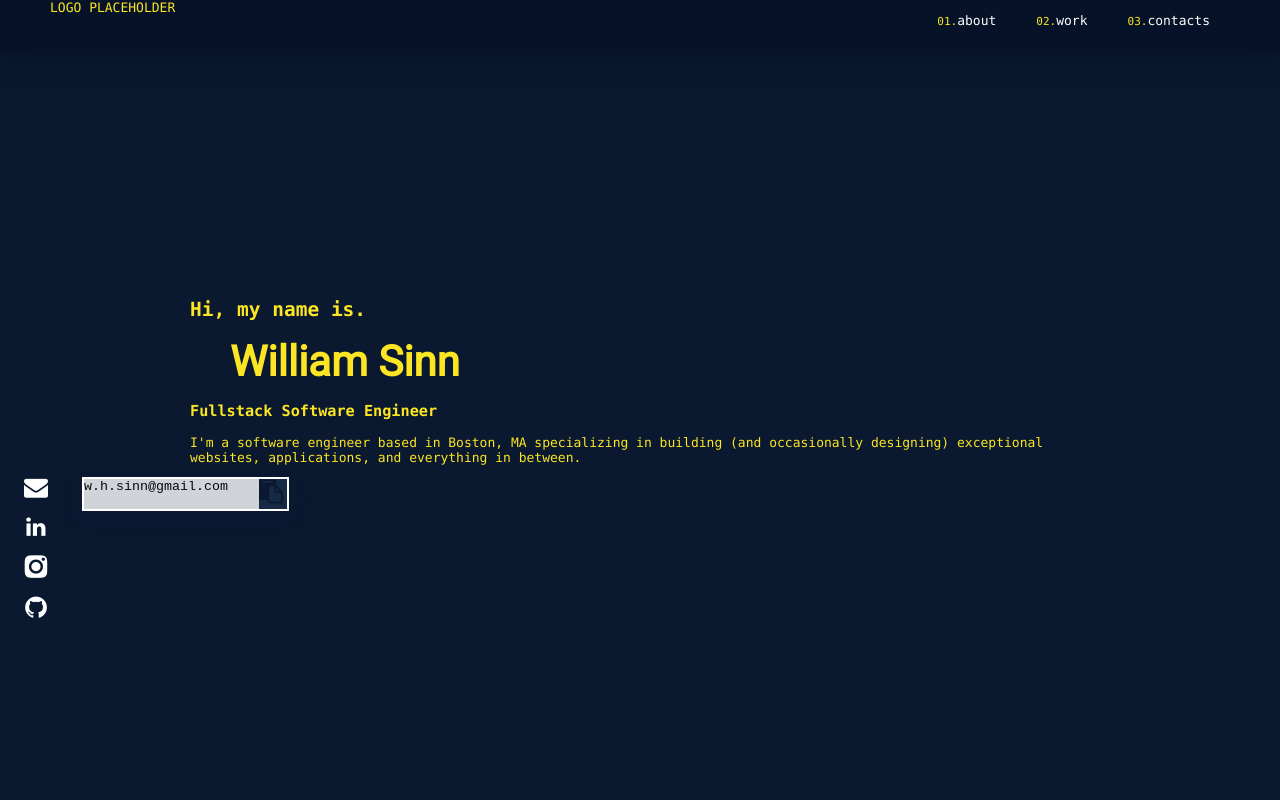
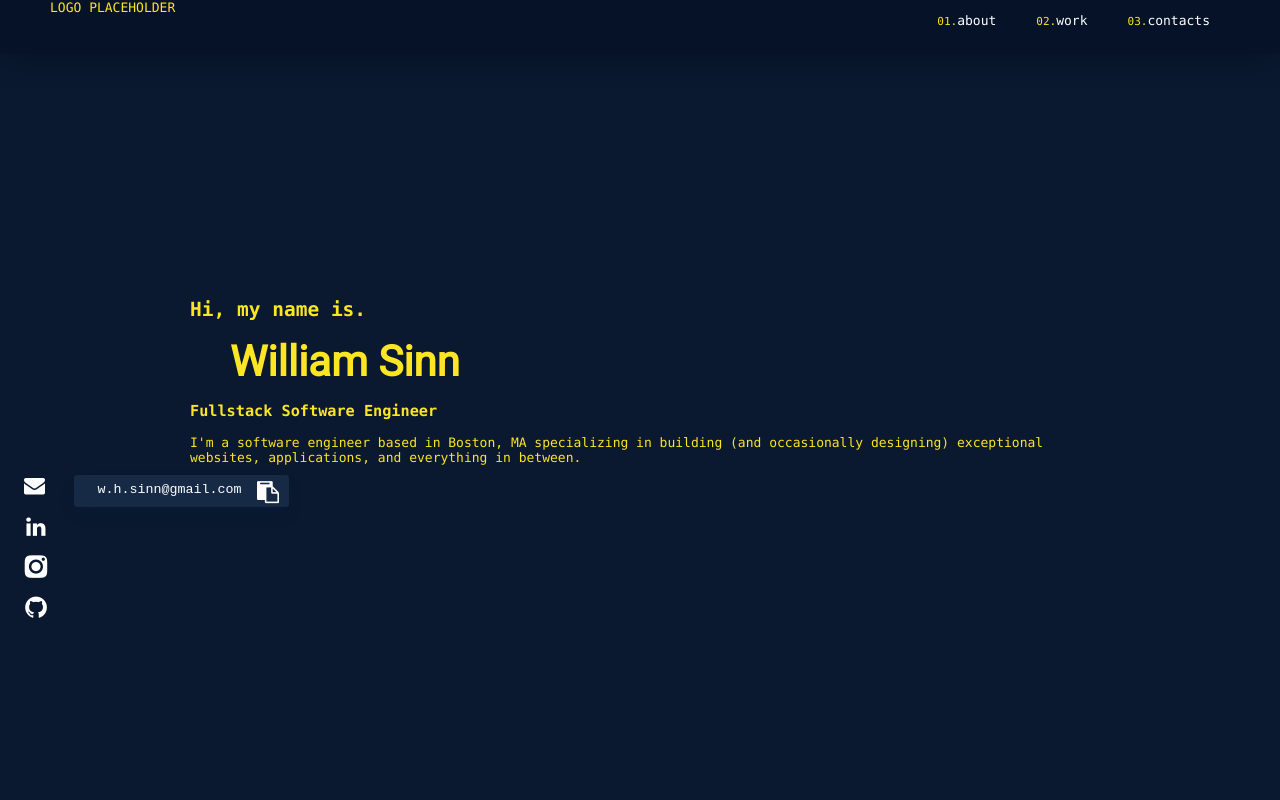
Before and after one commit to willsinn/ws-portfolio, a React (Create React App) app: page / in a window 1280 px wide. Both pictures are taken after a click on the element 36 px from the left and 487 px from the top of the page. Shown: the top 800 px of the page. Built offline with nearby package versions, Linux system fonts and the light colour scheme; a web font is replaced by a local one.

Commit message:
add copy to clip styles

```diff
--- a/src/App.css
+++ b/src/App.css
@@ -348,7 +348,7 @@ li {
 .fa.fa-envelope {
   color: var(--txt-wht);
   background-color: var(--bg);
-  font-size: 24px;
+  font-size: 21px;
   height: 24px;
   width: 24px;
 }
@@ -459,28 +459,45 @@ li {
   font-size: 11px;
 }
 .clipboard {
-  height: 30px;
-  margin: 2px 8px;
+  height: 24px;
+  padding: 6px 8px 2px 8px;
   width: fit-content;
   background-color: var(--overlay);
-  border: 2px solid white;
+  border-radius: 3px;
   z-index: 2;
   display: flex;
+  align-items: center;
+  box-shadow: 0 8px 16px -4px rgba(9, 30, 66, 0.25),
+    0 0 0 1px rgba(9, 30, 66, 0.08);
+}
+.clipboard:hover {
+  border: 1.5px solid white;
+  margin: 1.5px;
+  opacity: 0.75;
+  cursor: pointer;
 }
 .clip-text {
   border: none;
   padding: 0;
   margin: 0;
-  height: 20px;
+  height: 23px;
   width: fit-content;
-  opacity: 0.8;
-  height: fit-content;
+  background-color: rgb(255, 255, 255, 0);
   resize: none;
+  text-align: justify;
+  -moz-text-align-last: center; /* Firefox 12+ */
+  text-align-last: center;
+  display: flex;
+  justify-content: center;
+  align-items: center;
+  color: var(--txt-wht);
 }
 .fa.fa-clipboard {
-  height: 28px;
-  width: 28px;
-  font-size: 24px;
+  height: 24px;
+  width: 24px;
+  font-size: 22px;
+  background-color: var(--overlay);
+  color: white;
 }
 .popover {
   position: absolute;
@@ -490,7 +507,5 @@ li {
   z-index: 2;
   width: fit-content;
   height: fit-content;
-  box-shadow: 0 8px 16px -4px rgba(9, 30, 66, 0.25),
-    0 0 0 1px rgba(9, 30, 66, 0.08);
 }
 /*    */
--- a/src/components/Contact.js
+++ b/src/components/Contact.js
@@ -3,21 +3,17 @@ const Contact = ({ contact, orient }) => {
   const [popup, setPopup] = useState(false);
   const emailClipboard = (
     <div className="popover">
-      <div className="clipboard">
+      <div className="clipboard" onClick={(e) => copyToClipboard(e)}>
         <textarea className="clip-text" value={contact.link}>
           {contact.link}
         </textarea>
-        <i
-          className="fa fa-clipboard"
-          aria-hidden="true"
-          onClick={(e) => copyToClipboard(e)}
-        ></i>
+        <i className="fa fa-clipboard" aria-hidden="true"></i>
       </div>
     </div>
   );
   const copyToClipboard = (e) => {
     if (e) {
-      const elem = e.target.parentElement.parentElement.firstElementChild;
+      const elem = e.target.firstElementChild;
       elem.select();
       document.execCommand("copy");
     }
```
